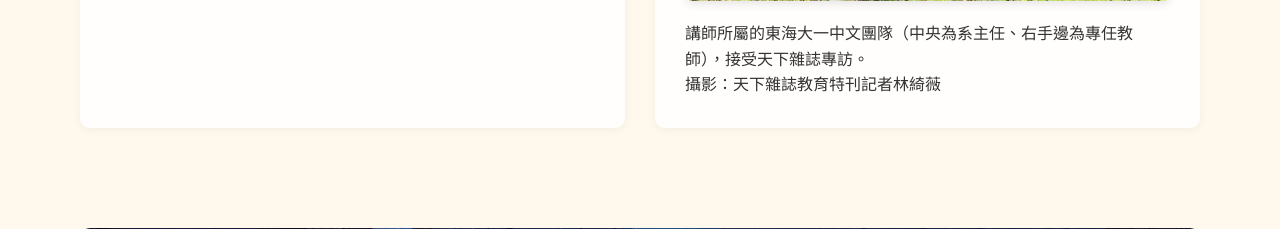
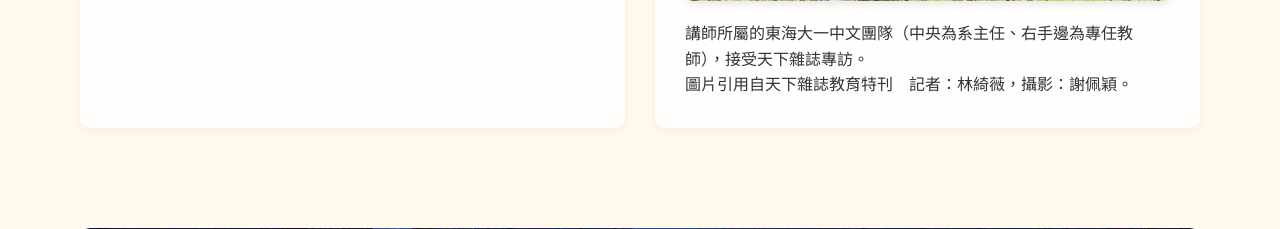
Before and after one commit to HSIAOCHUNGSHENG/AIDRAGONHOUSE2, a Flask app: page / in a window 1280 px wide. Shown: the part 1820-2049 px from the top of the page. Run offline with Flask 3, Linux system fonts and the light colour scheme; data comes from the database, SQL or seed files in the repository.

Commit message:
Add files via upload

```diff
--- a/templates/index.html
+++ b/templates/index.html
@@ -208,7 +208,7 @@
                 <!-- 團隊照片 -->
                 <div class="team-photo-section">
                     <img src="{{ url_for('static', filename='images/tunghai_team.jpg') }}" alt="東海大一中文團隊" class="team-photo">
-                    <p class="team-caption">講師所屬的東海大一中文團隊（中央為系主任、右手邊為專任教師），接受天下雜誌專訪。<br><span class="photo-credit">攝影：天下雜誌教育特刊記者林綺薇</span></p>
+                    <p class="team-caption">講師所屬的東海大一中文團隊（中央為系主任、右手邊為專任教師），接受天下雜誌專訪。<br><span class="photo-credit">圖片引用自天下雜誌教育特刊　記者：林綺薇，攝影：謝佩穎。</span></p>
                 </div>
             </section>
 
```
